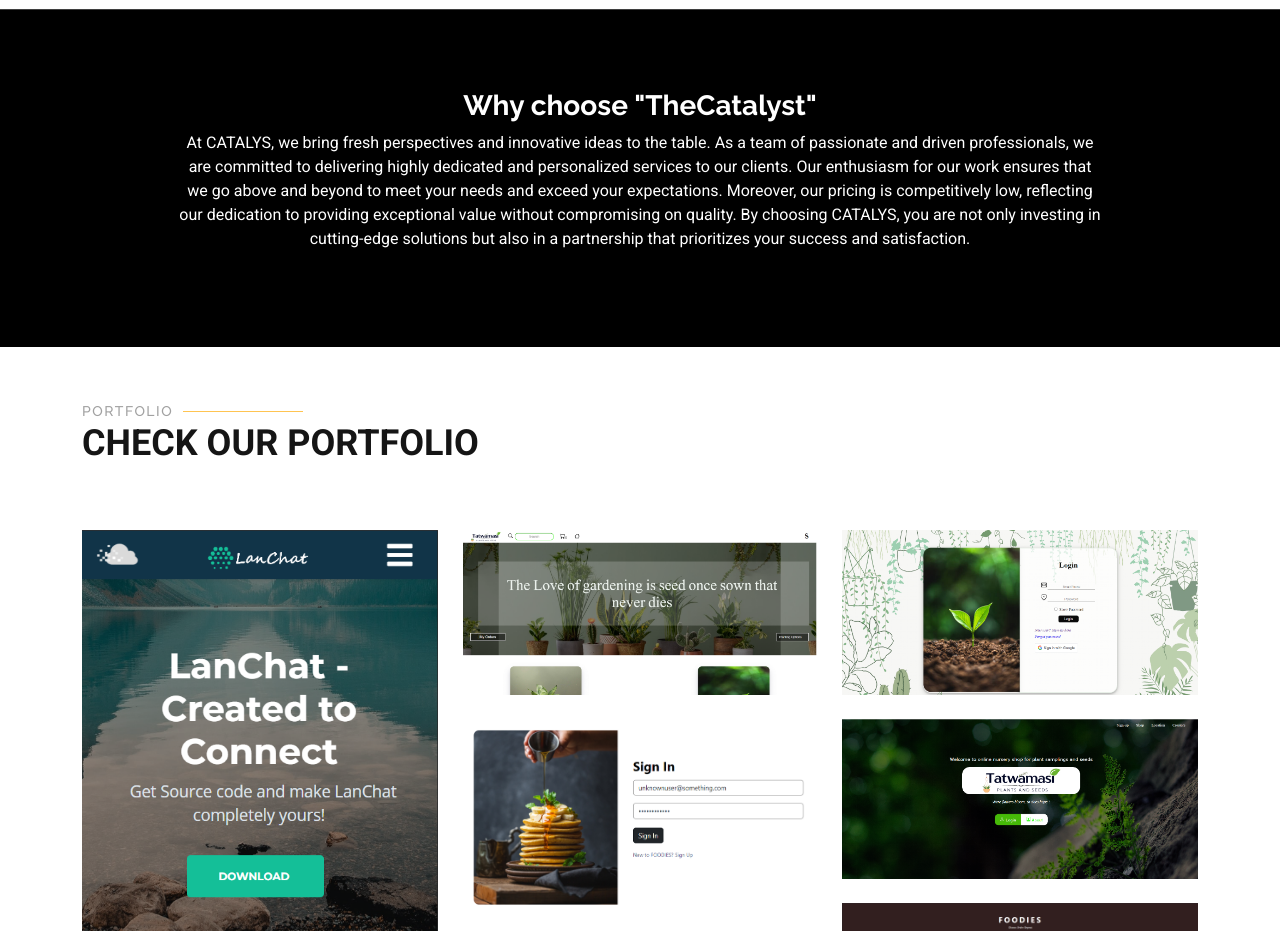
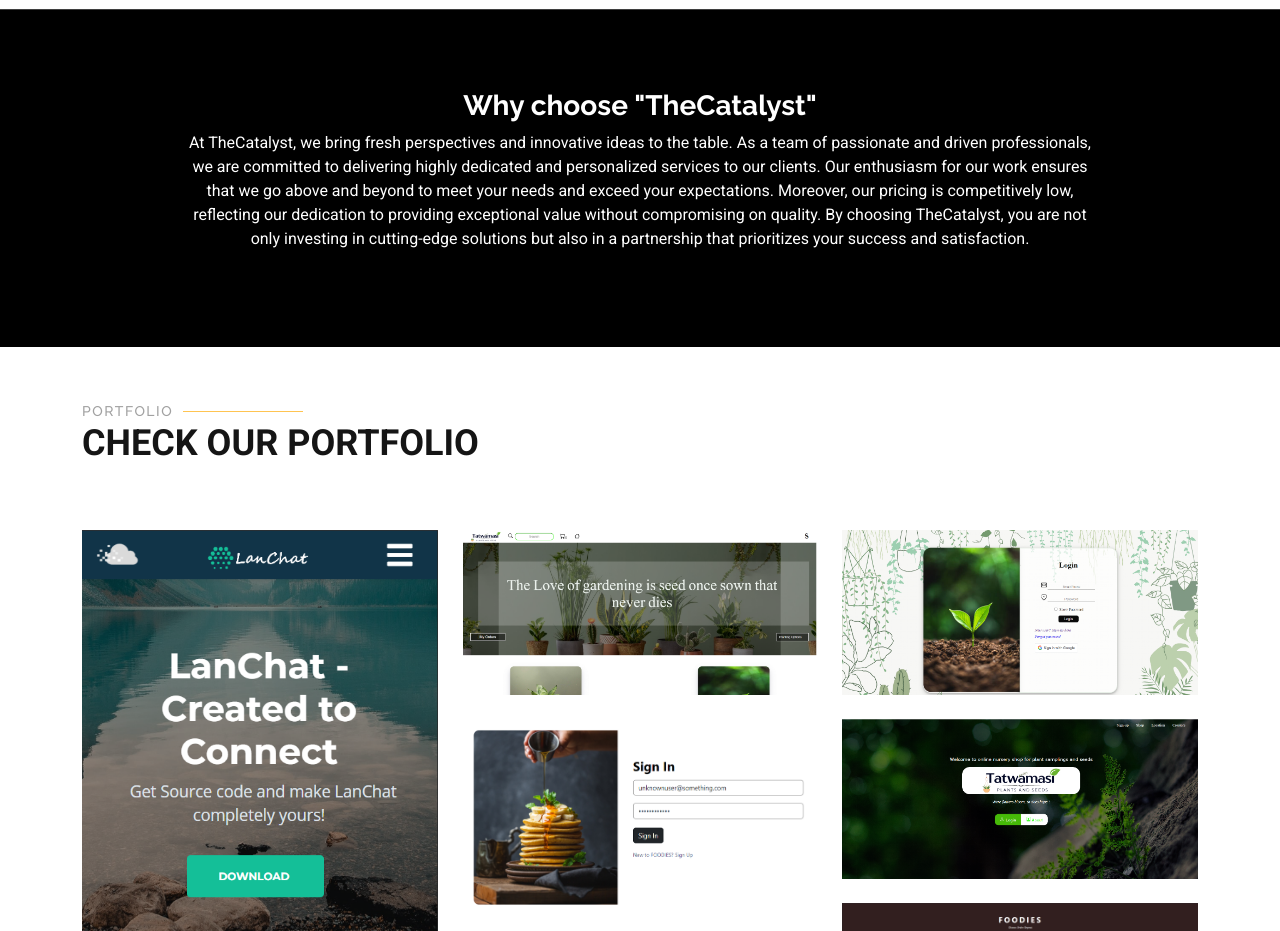
Before and after one commit to thecatalyst-sol/thecatalyst-sol.github.io, a plain HTML site: page index.html in a window 1280 px wide. Shown: the part 2400-3331 px from the top of the page. Drawn offline with Linux system fonts and the light colour scheme.

Commit message:
Update index.html

```diff
--- a/index.html
+++ b/index.html
@@ -233,8 +233,8 @@
           <div class="col-xl-10">
             <div class="text-center">
               <h3>Why choose "TheCatalyst"</h3>
-                  <p>At CATALYS, we bring fresh perspectives and innovative ideas to the table. As a team of passionate and driven professionals, we are committed to delivering highly dedicated and personalized services to our clients. Our enthusiasm for our work ensures that we go above and beyond to meet your needs and exceed your expectations.
-                      Moreover, our pricing is competitively low, reflecting our dedication to providing exceptional value without compromising on quality. By choosing CATALYS, you are not only investing in cutting-edge solutions but also in a partnership that prioritizes your success and satisfaction.</p>
+                  <p>At TheCatalyst, we bring fresh perspectives and innovative ideas to the table. As a team of passionate and driven professionals, we are committed to delivering highly dedicated and personalized services to our clients. Our enthusiasm for our work ensures that we go above and beyond to meet your needs and exceed your expectations.
+                      Moreover, our pricing is competitively low, reflecting our dedication to providing exceptional value without compromising on quality. By choosing TheCatalyst, you are not only investing in cutting-edge solutions but also in a partnership that prioritizes your success and satisfaction.</p>
             </div>
           </div>
         </div>
```
